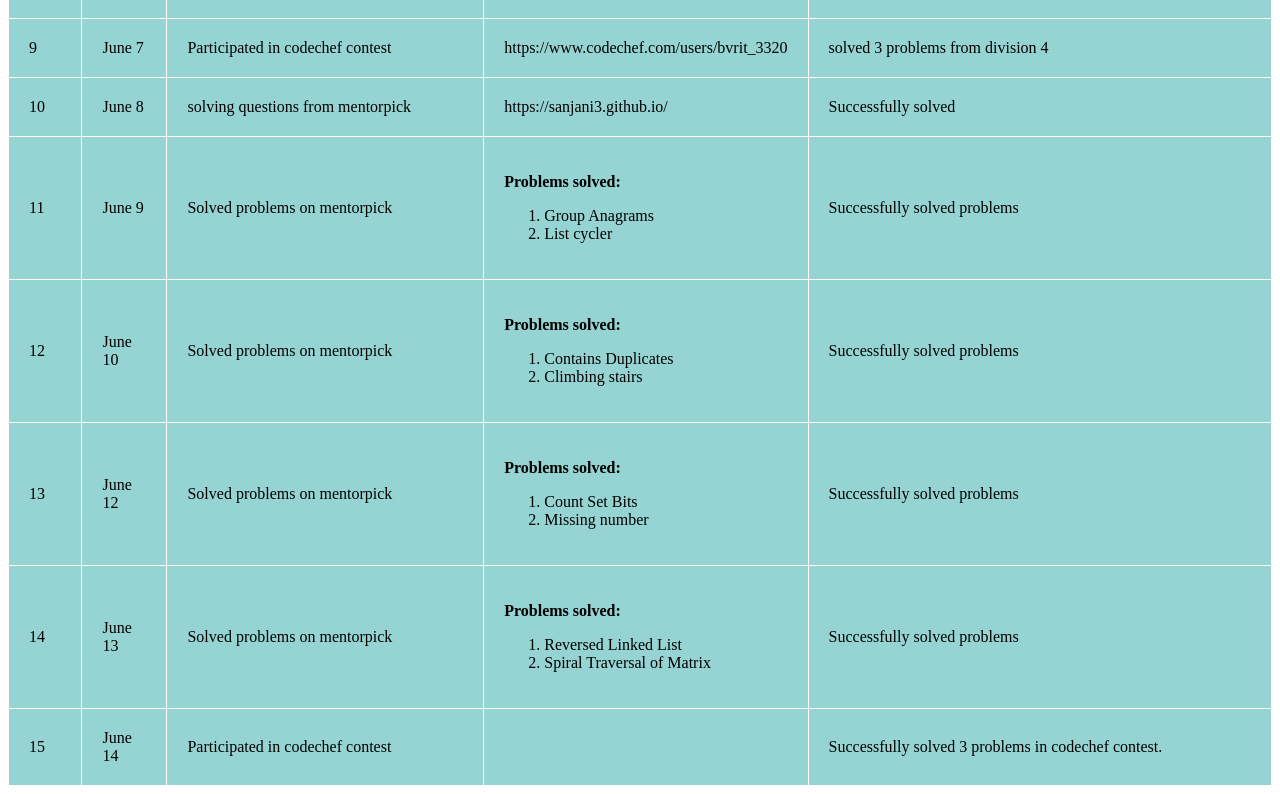
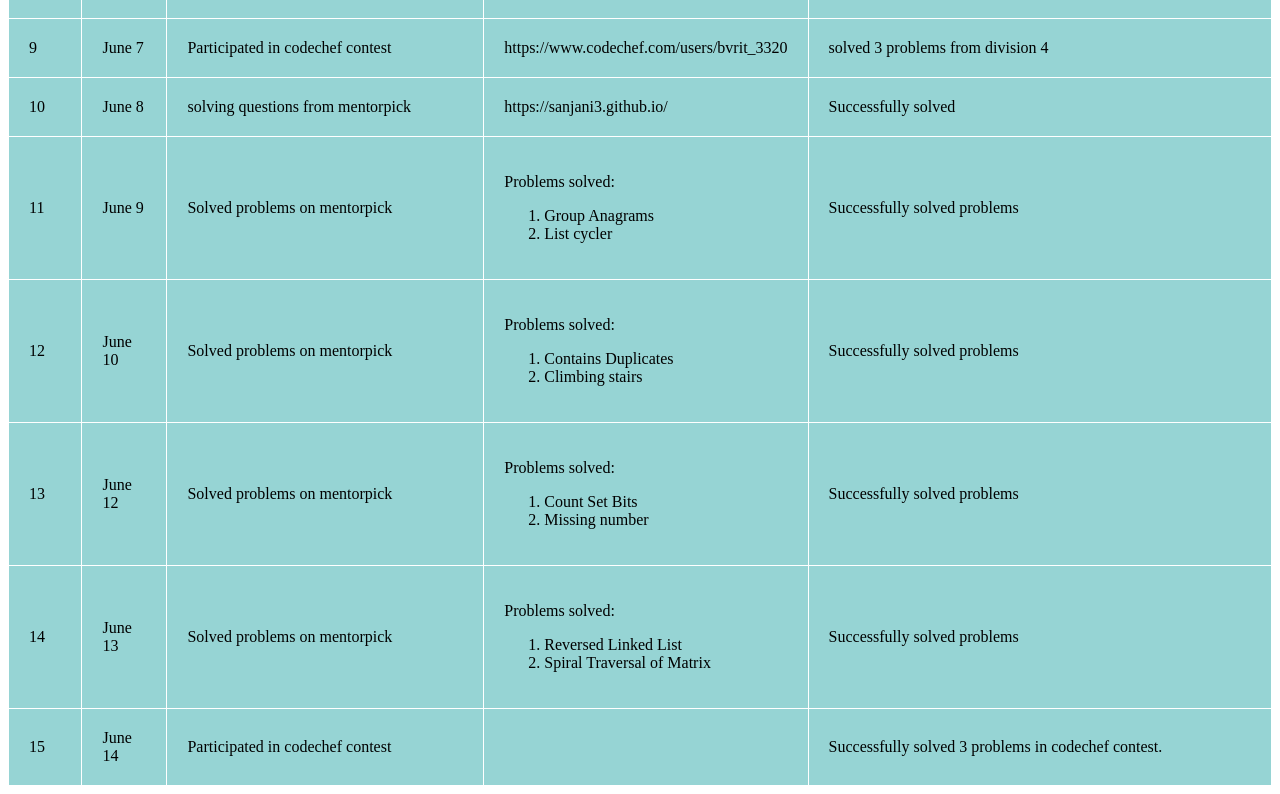
Before and after one commit to sanjani3/sanjani3.github.io, a plain HTML site: page index.html in a window 1280 px wide. Shown: the part 1250-2044 px from the top of the page. Drawn offline with Linux system fonts and the light colour scheme.

Commit message:
updated the table

```diff
--- a/index.html
+++ b/index.html
@@ -111,7 +111,7 @@
             <td>June 9</td>
             <td>Solved problems on mentorpick</td>
             <td>
-                <p><b>Problems solved:</b></p>
+                <p>Problems solved:</p>
                 <ol>
                     <li>Group Anagrams</li>
                     <li>List cycler</li>
@@ -125,7 +125,7 @@
             <td>June 10</td>
             <td>Solved problems on mentorpick</td>
             <td>
-                <p><b>Problems solved:</b></p>
+                <p>Problems solved:</p>
                 <ol>
                     <li>Contains Duplicates</li>
                     <li>Climbing stairs</li>
@@ -138,7 +138,7 @@
             <td>June 12</td>
             <td>Solved problems on mentorpick</td>
             <td>
-                <p><b>Problems solved:</b></p>
+                <p>Problems solved:</p>
                 <ol>
                     <li>Count Set Bits</li>
                     <li>Missing number</li>
@@ -151,7 +151,7 @@
             <td>June 13</td>
             <td>Solved problems on mentorpick</td>
             <td>
-                <p><b>Problems solved:</b></p>
+                <p>Problems solved:</p>
                 <ol>
                     <li>Reversed Linked List</li>
                     <li>Spiral Traversal of Matrix</li>
```
